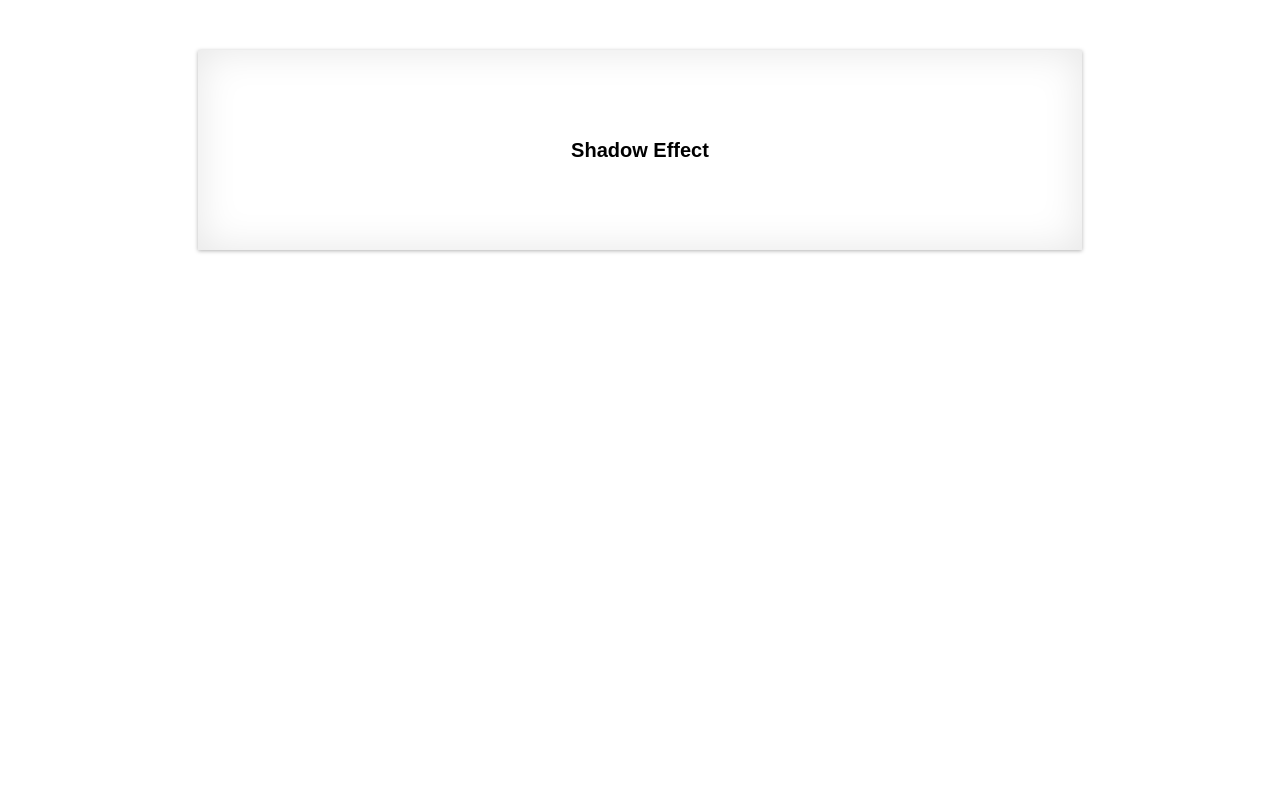
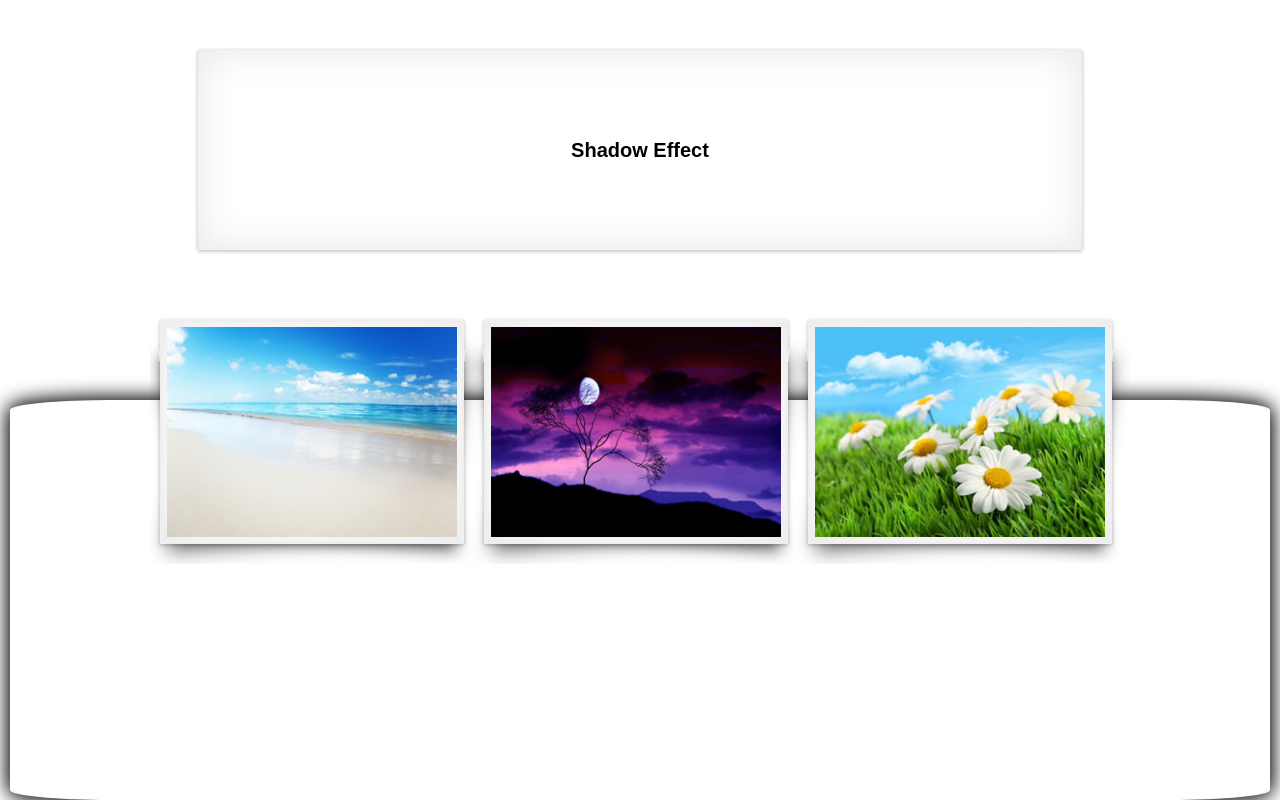
Before and after one commit to love2157dream/css3, a plain HTML site: page yinyingxiaoguo/index.html in a window 1280 px wide. Drawn offline with Linux system fonts and the light colour scheme.

Commit message:
添加样式文件

```diff
--- /dev/null
+++ b/yinyingxiaoguo/css/shadow.css
@@ -0,0 +1,80 @@
+ul,li{list-style:none;
+      margin:0;
+      padding:0;}
+
+.wrap{width:700px;
+      height:200px;
+      margin:50px auto;
+      background:#fff;}
+
+.wrap h1{font-size:24px;
+         text-align:center;
+         line-height:200px;}
+
+.effect{box-shadow:0px 1px 4px rgba(0,0,0,0.8),0px 0px 40px rgba(0,0,0,0.1) inset;
+        position:relative;}
+
+.effect:before,.effect:after{
+	content:"";
+	position:absolute;
+	z-index:-1;
+	background:#fff;
+	top:50%;
+	bottom:0;
+	left:10px;
+	right:10px;
+	border-radius:100px/10px;
+	box-shadow:0 0px 20px rgba(0,0,0,0.8);
+}
+
+.box{
+	width:980px;
+     height:auto;
+     overflow:hidden;
+     clear:both;
+     margin:0 auto;}
+
+.box li{width:300px;
+        height:220px;
+        margin:20px 10px;
+        float:left;
+        border:2px solid #efefef;
+        background:#fff;
+        position:relative;
+        text-align:center;
+        line-height:220px;
+        font-size:30px;
+        box-shadow:0 1px 4px rgba(0,0,0,0.3),0 0 60px rgba(0,0,0,0.1) inset;}
+
+.box li:before{
+	content:'';
+	position:absolute;
+	 z-index:-2;
+	background:transparent;
+	width:90%;
+	height:80%;
+	left:20px;
+	bottom:8px;
+	 -webkit-transform:skew(-12deg) rotate(-4deg);
+	box-shadow:0 8px 20px rgba(0,0,0,0.6)
+}
+
+.box li:after{
+	content:'';
+	position:absolute;
+	 z-index:-1;
+	background:transparent;
+	width:90%;
+	height:80%;
+	right:20px;
+	bottom:8px;
+	-webkit-transform:skew(12deg) rotate(4deg);
+	box-shadow:0 8px 20px rgba(0,0,0,0.6)
+}
+
+
+
+.box li img{display:block;
+            width:290px;
+            height:210px;
+            margin:5px;}
--- a/yinyingxiaoguo/css/style.css
+++ b/yinyingxiaoguo/css/style.css
@@ -39,7 +39,101 @@ body.ul{
 
 /*
 :after选择器：在被选元素的内容后买年插入内容;
-:before选择器：在被选元素的内容后面插入内容;
+:before选择器：在被选元素的内容前面插入内容;
 说明：需要使用content属性来指定要插入的内容
 */
-.effect:befor
+ .effect:before, .effect:after{
+    content:"";
+	position:absolute;
+	z-index:-1;
+	-webkit-box-shadow:0 0 20px rgba(0,0,0,0.8);
+	-moz-box-shadow:0 0 20px rgba(0,0,0,0.8);
+	box-shadow:0 0 20px rgba(0,0,0,0.8);
+	top:50%;
+	bottom:0;
+	left:10px;
+	right:10px;
+	-moz-border-radius:100px / 10px;
+	border-radius:100px / 10px;
+}
+
+ul.box {
+	width:980px;
+	height:auto;
+	margin: 20px auto;
+	padding: 0;
+	clear: both;
+	overflow: hidden;
+}
+
+ul.box li {
+	list-style-type: none;
+	margin:20px 10px;
+	padding: 0;
+	width: 300px;
+	height: 220px;
+	border: 2px solid #efefef;
+	position: relative;
+	float: left;
+	background: #ffffff; /* old browsers */
+	line-height:220px;
+	font-size:32px;
+	text-align:center;
+
+
+	-webkit-box-shadow: 0 1px 4px rgba(0, 0, 0, 0.27), 0 0 60px rgba(0, 0, 0, 0.1) inset;
+	-moz-box-shadow: 0 1px 4px rgba(0, 0, 0, 0.27), 0 0 60px rgba(0, 0, 0, 0.1) inset;
+	-o-box-shadow: 0 1px 4px rgba(0, 0, 0, 0.27), 0 0 60px rgba(0, 0, 0, 0.1) inset;
+	box-shadow: 0 1px 4px rgba(0, 0, 0, 0.27), 0 0 60px rgba(0, 0, 0, 0.1) inset;
+
+}
+
+ul.box li:before {
+	 z-index: -2;
+	position: absolute;
+	background: transparent;
+	width: 90%;
+	height: 80%;
+	content: '';
+	left: 20px;
+	bottom:8px;
+
+	 -webkit-transform: skew(-12deg) rotate(-4deg);
+	 	-moz-transform:skew(-12deg) rotate(-4deg);
+	 	-o-transform: skew(-12deg) rotate(-4deg);
+	 	-ms-transform: skew(-12deg) rotate(-4deg);
+
+	-webkit-box-shadow: 0 8px 20px rgba(0, 0, 0, 0.6);
+	-moz-box-shadow: 0 8px 20px rgba(0, 0, 0, 0.6);
+	-o-box-shadow: 0 8px 20px rgba(0, 0, 0, 0.6);
+	box-shadow: 0 8px 20px rgba(0, 0, 0, 0.6);
+
+}
+
+ ul.box li:after {
+	z-index: -1;
+	position: absolute;
+	background: transparent;
+	width: 90%;
+	height: 80%;
+	content: '';
+	right:20px;
+	bottom:8px;
+
+	-webkit-transform: skew(12deg) rotate(4deg);
+	-moz-transform:skew(12deg) rotate(4deg);
+	-o-transform: skew(12deg) rotate(4deg);
+	-ms-transform: skew(12deg) rotate(4deg);
+
+	-webkit-box-shadow: 0 8px 20px rgba(0, 0, 0, 0.6);
+	-moz-box-shadow: 0 8px 20px rgba(0, 0, 0, 0.6);
+	-o-box-shadow: 0 8px 20px rgba(0, 0, 0, 0.6);
+	box-shadow: 0 8px 16px rgba(0, 0, 0, 0.6);
+
+}
+
+.box li img{
+	width:290px;
+	height:210px;
+	padding:5px;
+}
--- a/yinyingxiaoguo/index.html
+++ b/yinyingxiaoguo/index.html
@@ -9,5 +9,11 @@
 	<div class="wrap effect">
 		<h1>Shadow Effect</h1>
 	</div>
+
+	<ul class="box">
+      <li><img src="images/photo1.jpg"/></li>
+      <li><img src="images/photo2.jpg"/></li>
+      <li><img src="images/photo3.jpg"/></li>
+  	</ul>
 </body>
 </html>
```
